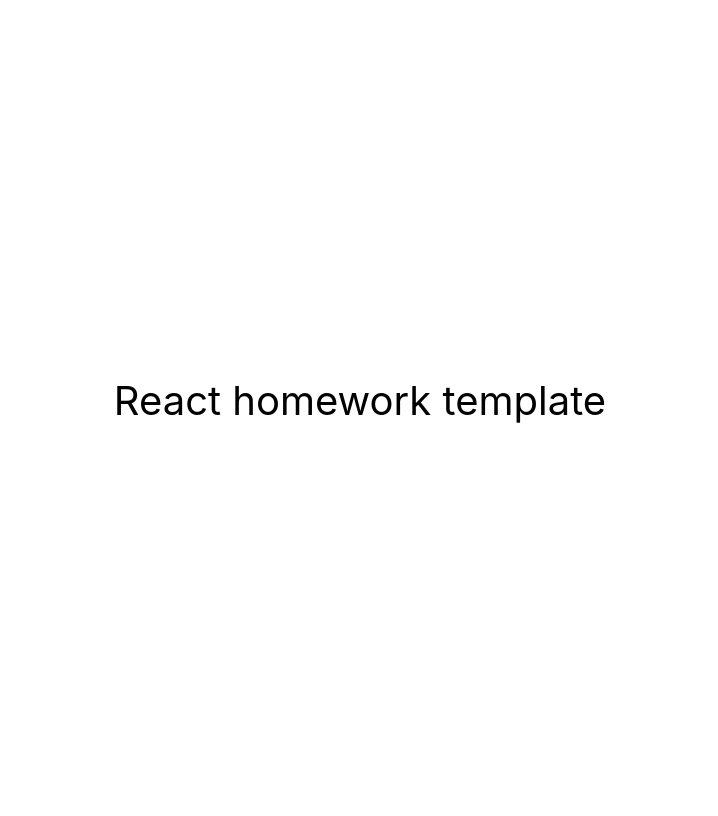
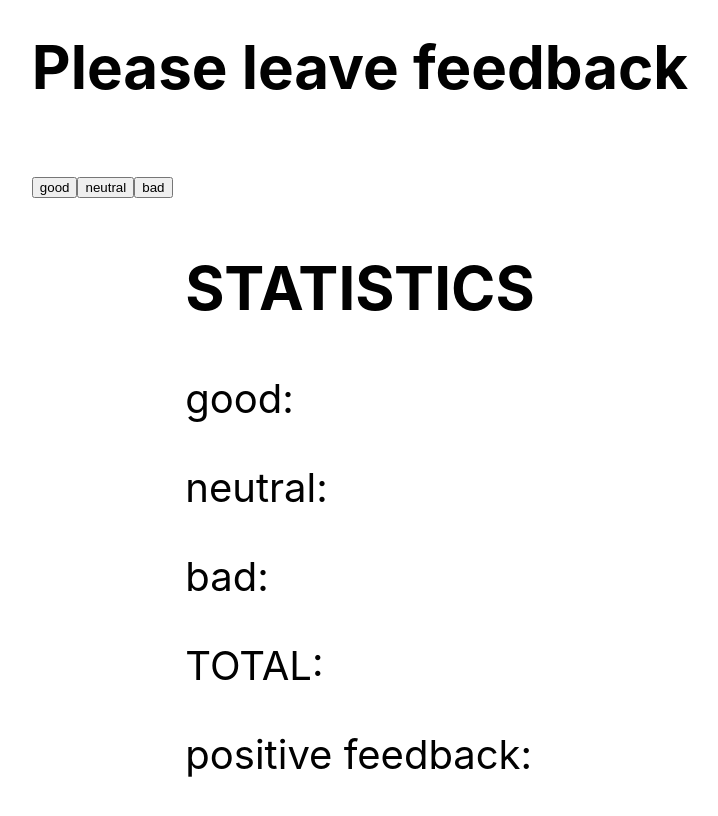
Before and after one commit to Ionytch/goit-react-hw-02-feedback, a React (Create React App) app: page / in a window 1280 px wide. Shown: the top 816 px of the page, without its empty margins (280-998 px from the left). Built offline with nearby package versions, Linux system fonts and the light colour scheme.

Commit message:
html added

```diff
--- a/src/components/App.jsx
+++ b/src/components/App.jsx
@@ -1,3 +1,6 @@
+import { FeedbackPage } from "./feedback/Feedback";
+import { StatPage } from "./statistics/Statistics";
+
 export const App = () => {
   return (
     <div
@@ -7,10 +10,13 @@ export const App = () => {
         justifyContent: 'center',
         alignItems: 'center',
         fontSize: 40,
-        color: '#010101'
+        color: '#010101',
+        flexDirection: 'column'
       }}
     >
-      React homework template
+      <FeedbackPage />
+      <StatPage/>
+
     </div>
   );
 };
--- /dev/null
+++ b/src/components/feedback/Feedback.js
@@ -0,0 +1,16 @@
+// state = {
+//   good: 0,
+//   neutral: 0,
+//   bad: 0
+// }
+
+export const FeedbackPage = () => {
+    return (<div>
+        <h2>Please leave feedback</h2>
+        <button type="button">good</button>
+        <button type="button">neutral</button>
+        <button type="button">bad</button>
+    </div>
+
+    )
+}
--- /dev/null
+++ b/src/components/statistics/Statistics.js
@@ -0,0 +1,12 @@
+export const StatPage = () => {
+    return (<div>
+        <h2>STATISTICS</h2>
+        <p>good:</p>
+        <p>neutral:</p>
+        <p>bad:</p>
+        <p>TOTAL:</p>
+        <p>positive feedback:</p>
+    </div>
+
+    )
+}
```
